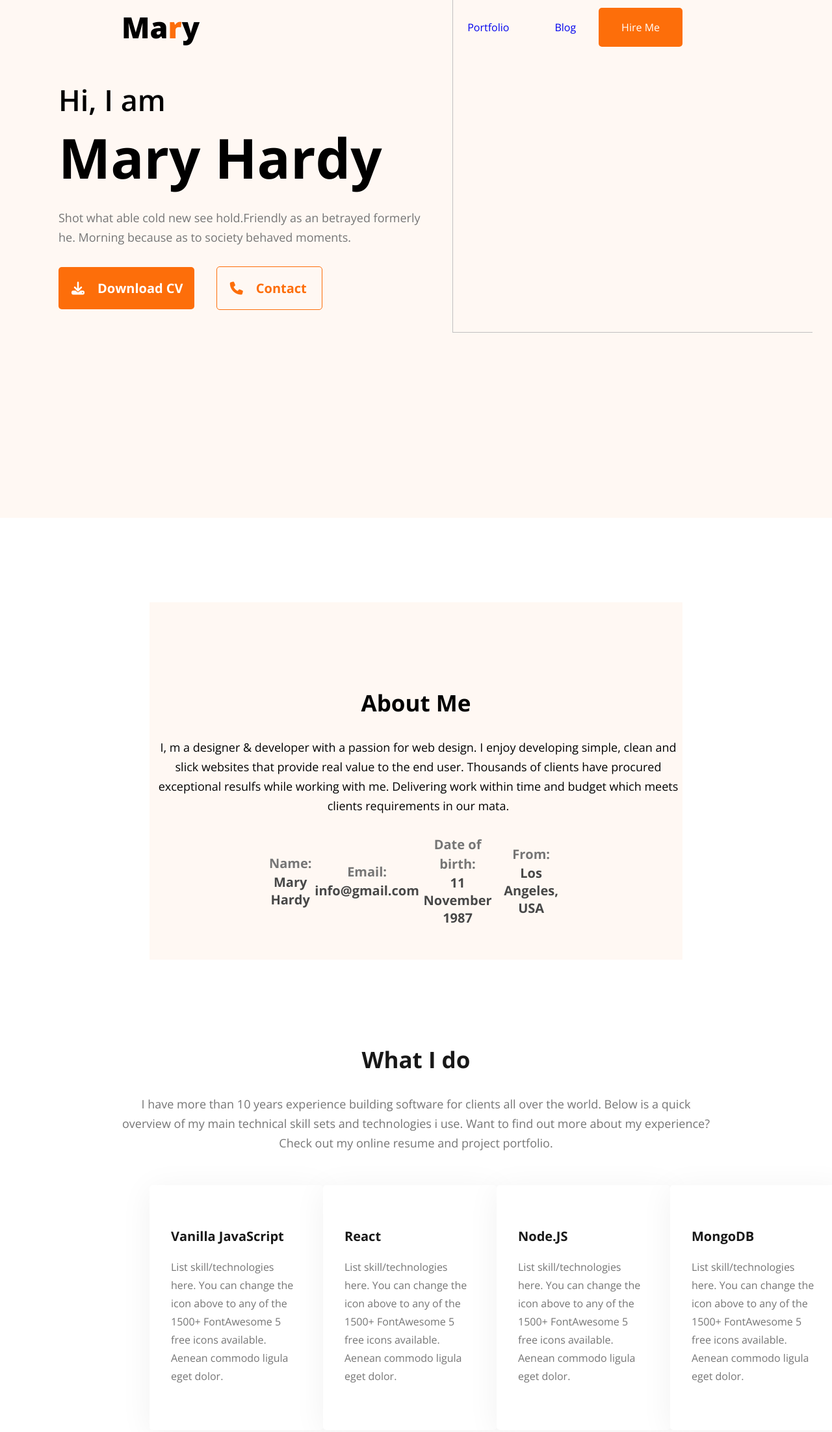
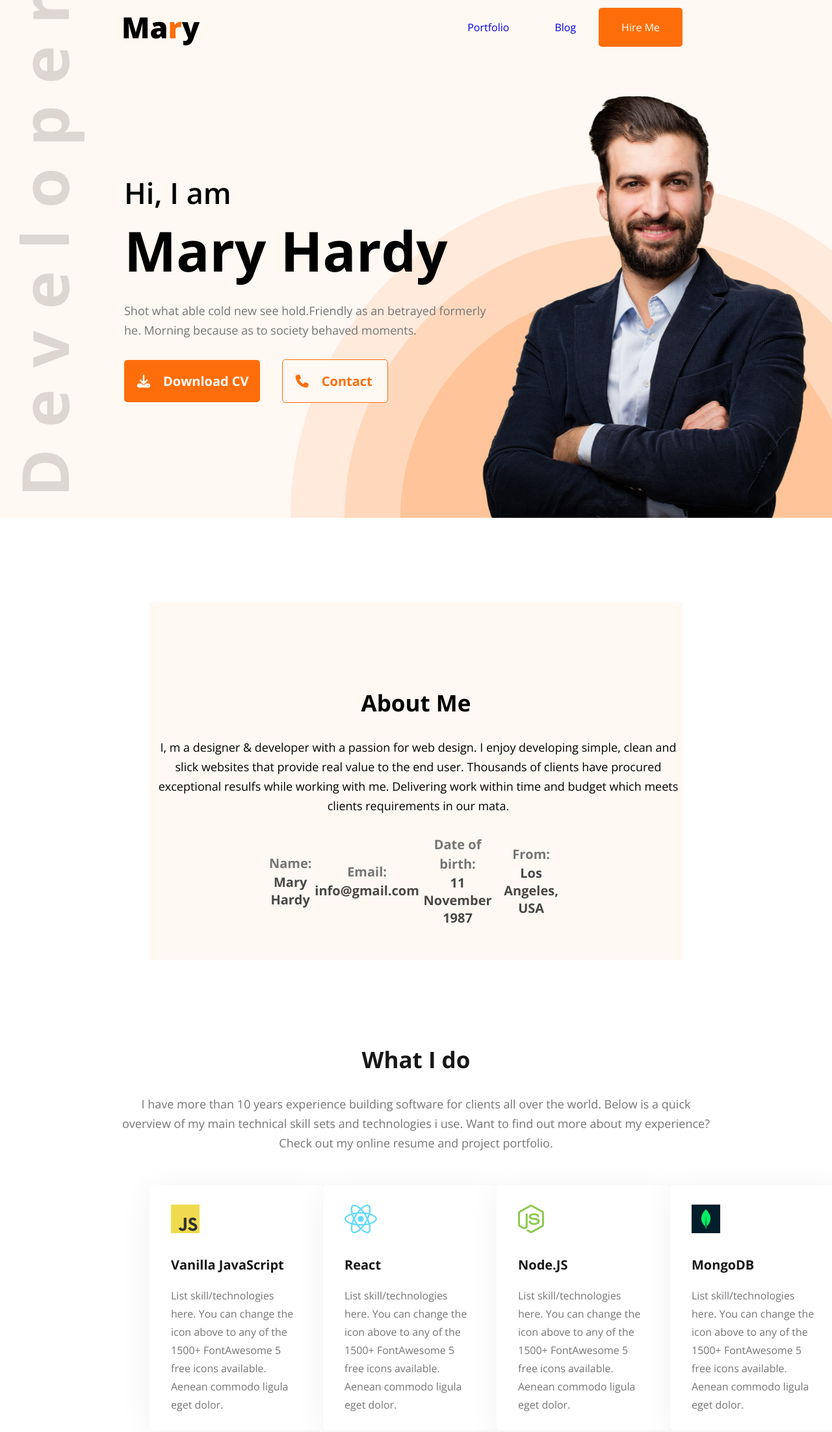
Before and after one commit to muinuddin-sm12/Milestone1-Project-1, a plain HTML site: page index.html in a window 1280 px wide. Shown: the part 40-2244 px from the top of the page at 65% size. Drawn offline with nearby package versions, Linux system fonts and the light colour scheme.

Commit message:
image folder correction

```diff
--- a/index.html
+++ b/index.html
@@ -25,7 +25,7 @@
         </div>
         <div class="banner">
             <div class="banner-left">
-                <img src="portfolio-resources/images/developer.png" alt="">
+                <img src="images/developer.png" alt="">
             </div>
             <div class="banner-right">
                 <div class="banner-right-text">
@@ -36,7 +36,7 @@
                     <button class="contact-btn"><i class="fa-solid fa-phone"></i>Contact</button>
                 </div>
                 <div class="banner-right-img">
-                    <img src="portfolio-resources/images/hardy.png" alt="">
+                    <img src="images/hardy.png" alt="">
                 </div>
             </div>
         </div>
@@ -78,22 +78,22 @@
             <p>I have more than 10 years experience building software for clients all over the world. Below is a quick overview of my main technical skill sets and technologies i use. Want to find out more about my experience? Check out my online resume and project portfolio.</p>
             <div class="box-item">
                 <div class="box-one box-model">
-                    <img src="portfolio-resources/images/icons/js.png" alt="">
+                    <img src="images/icons/js.png" alt="">
                     <h4>Vanilla JavaScript</h4>
                     <p>List skill/technologies here. You can change the icon above to any of the 1500+ FontAwesome 5 free icons available. Aenean commodo ligula eget dolor.</p>
                 </div>
                 <div class="box-two box-model">
-                    <img src="portfolio-resources/images/icons/react.png" alt="">
+                    <img src="images/icons/react.png" alt="">
                     <h4>React</h4>
                     <p>List skill/technologies here. You can change the icon above to any of the 1500+ FontAwesome 5 free icons available. Aenean commodo ligula eget dolor.</p>
                 </div>
                 <div class="box-three box-model">
-                    <img src="portfolio-resources/images/icons/nodejs.png" alt="">
+                    <img src="images/icons/nodejs.png" alt="">
                     <h4>Node.JS</h4>
                     <p>List skill/technologies here. You can change the icon above to any of the 1500+ FontAwesome 5 free icons available. Aenean commodo ligula eget dolor.</p>
                 </div>
                 <div class="box-four box-model">
-                    <img src="portfolio-resources/images/icons/mongo.png" alt="">
+                    <img src="images/icons/mongo.png" alt="">
                     <h4>MongoDB</h4>
                     <p>List skill/technologies here. You can change the icon above to any of the 1500+ FontAwesome 5 free icons available. Aenean commodo ligula eget dolor.</p>
                 </div>
--- a/styles/style.css
+++ b/styles/style.css
@@ -21,7 +21,7 @@ header {
     height: 837px;
     max-width: 100%;
     background-color: #fff8f3;
-    background-image: url('../portfolio-resources/images/header_bg.png');
+    background-image: url('../images/header_bg.png');
     background-repeat: no-repeat;
     background-position:bottom right;
 }
```
